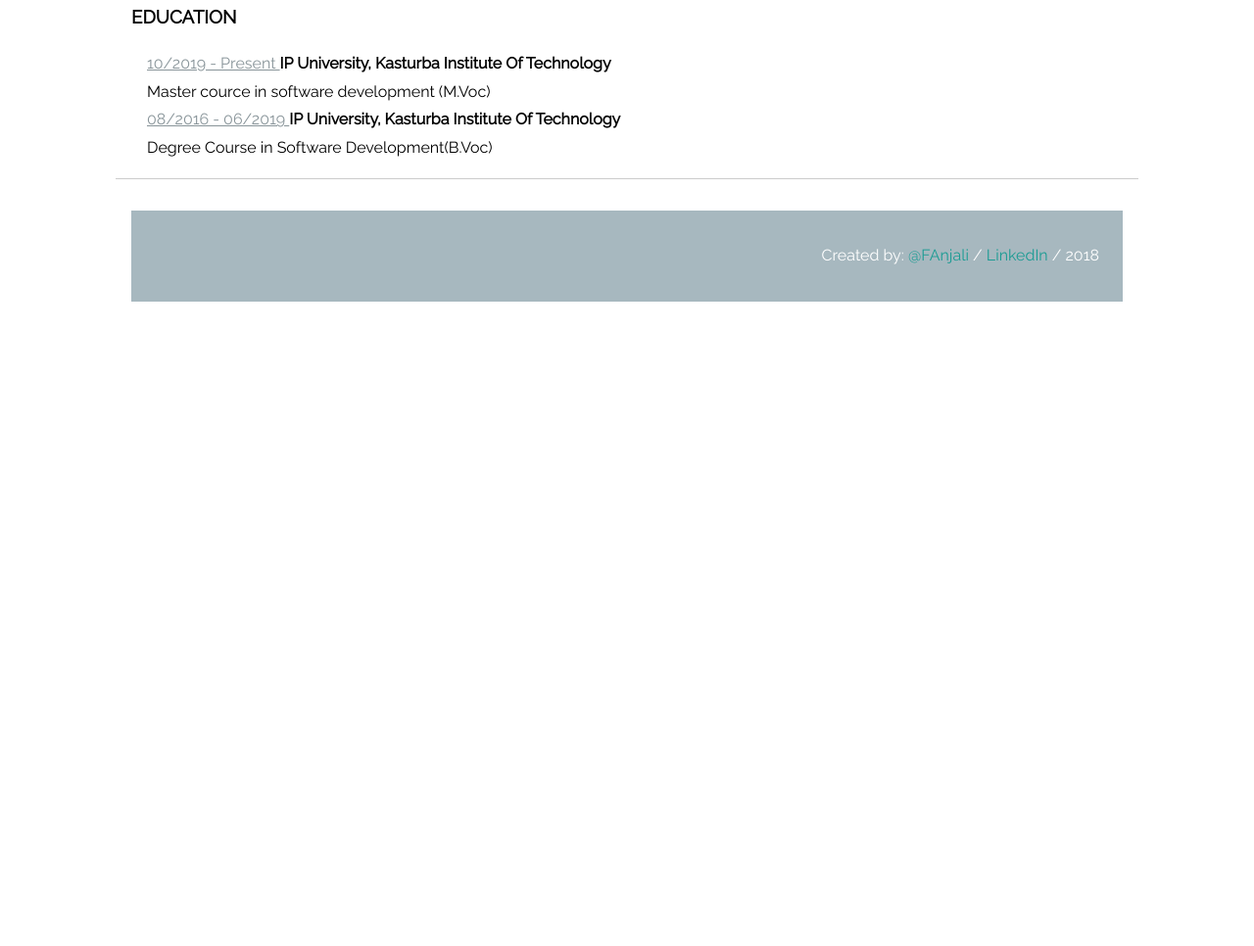
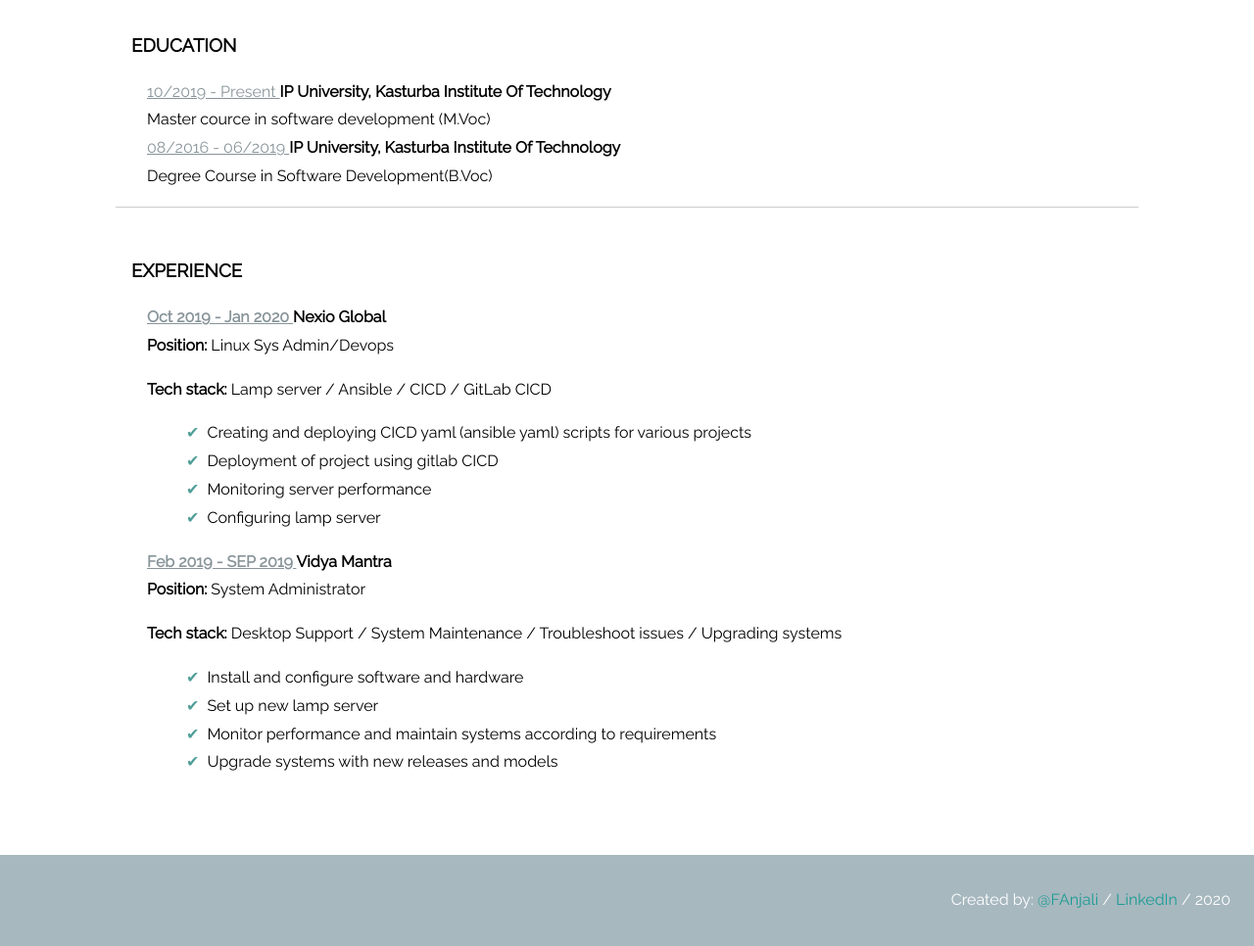
Before and after one commit to Kingfatehkhan786/FAnjali, a plain HTML site: page index.html in a window 1280 px wide. Shown: the part 1262-2228 px from the top of the page at 98% size. Before the commit the page ends 1634 px from the top, so only its background shows below. Drawn offline with Linux system fonts and the light colour scheme.

Commit message:
education

```diff
--- a/index.html
+++ b/index.html
@@ -59,8 +59,10 @@
           <h4>Good knowledge</h4>
           <ul>
             <li>Linux</li>
+            <li>Zabbix Monitoring</li>
             <li>AWS</li>
             <li>Jenkins</li>
+
             <li>Ansible</li>
             <li>terraform</li>
           </ul>
@@ -68,21 +70,17 @@
         <div class='column'>
           <h4>Basic knowledge</h4>
           <ul>
+
             <li>Bash</li>
             <li>Python</li>
             <li>cloudformation</li>
+            <li>kubernetes-GCP</li>
+            <li>gitlab-cicd</li>
+
             <li>Mysql</li>
           </ul>
         </div>
-        <!-- <div>
-          <h4>Languages</h4>
-          <p>🇵🇱 Polish - Native speaker</p>
-          <p>🇬🇧 English - Proficient C1/C2</p>
-          <p>🇫🇷 French - Advanced - C1</p>
-          <p>🇪🇸 Spanish - Intermediate - B1/B2</p>
-          <p>🇩🇪 German - Elementary / Communicative - A2</p>
-        </div> -->
-      </div>
+
     </section>
 
     <section>
@@ -105,24 +103,42 @@
       </article>
     </section>
     <section>
-      <!-- <h3>Experience</h3>
+
+
+      <h3>Experience</h3>
       <article>
         <div class='job-title'>
-          <span>03.2018 - 06.2018</span> <strong>Tentacles Company</strong><br> <strong>Position:</strong> Web developer Intern
+          <span><strong>Oct 2019 - Jan 2020  </strong></span> <strong> Nexio Global </strong><br> <strong>Position:</strong> Linux Sys Admin/Devops
         </div>
         <div>
-          <p><strong>Tech stack:</strong> HTML5 / CSS / JavaScript / jQuery</p>
+          <p><strong>Tech stack:</strong> Lamp server /  Ansible / CICD / GitLab CICD </p>
           <ul class="job-description">
-            <li>Develop web application for Octopoda departments</li>
-            <li>Implement UI (front-end site) based on received graphic design and requirements</li>
-            <li>Co-operate with the back-end team </li>
+            <li>Creating and deploying CICD yaml (ansible yaml) scripts for
+              various projects</li>
+            <li>Deployment of project using gitlab CICD</li>
+            <li>Monitoring server  performance </li>
+            <li>Configuring lamp server  </li>
+          </ul>
+        </div>
+      </article>
+      <article>
+        <div class='job-title'>
+          <span><strong>Feb 2019 - SEP 2019  </strong></span> <strong> Vidya Mantra </strong><br> <strong>Position:</strong> System Administrator
+        </div>
+        <div>
+          <p><strong>Tech stack:</strong> Desktop Support / System Maintenance  / Troubleshoot issues / Upgrading systems </p>
+          <ul class="job-description">
+            <li>Install and configure software and hardware</li>
+            <li>Set up new lamp server </li>
+            <li>Monitor performance and maintain systems according to requirements </li>
+            <li>Upgrade systems with new releases and models</li>
           </ul>
         </div>
       </article>
     </section>
-  </main> -->
+  </main>
   <footer>
-    <p>Created by: <a href="https://www.anjaliofficials.in/">@FAnjali</a>  / <a href="https://www.linkedin.com/in/anjali-kaushal-364428bb/">LinkedIn</a> / 2018 </p>
+    <p>Created by: <a href="https://www.anjaliofficials.in/">@FAnjali</a>  / <a href="https://www.linkedin.com/in/anjali-kaushal-364428bb/">LinkedIn</a> / 2020 </p>
   </footer>
 </body>
 </html>
```
